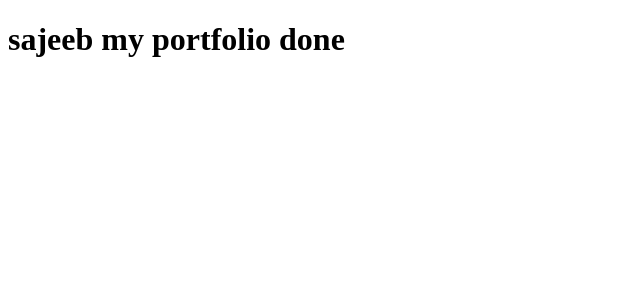
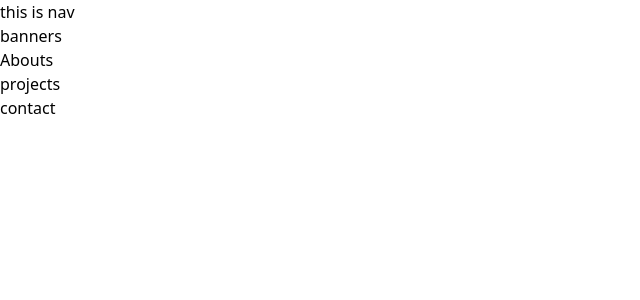
Before and after one commit to sajeeb5506/my-portfolio, a React (Create React App) app: page / in a window 1280 px wide. Shown: the top 300 px of the page, without its empty margins (0-640 px from the left). Built offline with nearby package versions, Linux system fonts and the light colour scheme.

Commit message:
monponents setup

```diff
--- a/package.json
+++ b/package.json
@@ -35,5 +35,8 @@
       "last 1 firefox version",
       "last 1 safari version"
     ]
+  },
+  "devDependencies": {
+    "tailwindcss": "^3.0.24"
   }
 }
--- a/src/App.js
+++ b/src/App.js
@@ -1,8 +1,20 @@
+import { Routes, Route} from "react-router-dom";
+import Home from "./components/Pages/Home/Home";
+import About from "./components/Pages/Home/About";
+import Projects from './components/Pages/Home/Projects';
+import Contact from './components/Pages/Home/Contact';
+import Navber from "./components/Pages/Home/Navber";
 
 function App() {
   return (
     <div className="">
-      <h1>sajeeb my portfolio done</h1>
+     <Navber/>
+        <Routes>
+        <Route path="/" element={<Home />} />
+        <Route path="about" element={<About />} />
+        <Route path="projects" element={<Projects />} />
+        <Route path="contact" element={<Contact />} />
+        </Routes>
     </div>
   );
 }
--- /dev/null
+++ b/src/components/Pages/Home/About.js
@@ -0,0 +1,11 @@
+import React from 'react';
+
+const About = () => {
+    return (
+        <div>
+            <h1>Abouts</h1>
+        </div>
+    );
+};
+
+export default About;
--- /dev/null
+++ b/src/components/Pages/Home/Banner.js
@@ -0,0 +1,11 @@
+import React from 'react';
+
+const Banner = () => {
+    return (
+        <div>
+            <h1>banners</h1>
+        </div>
+    );
+};
+
+export default Banner;
--- /dev/null
+++ b/src/components/Pages/Home/Contact.js
@@ -0,0 +1,11 @@
+import React from 'react';
+
+const Contact = () => {
+    return (
+        <div>
+            <h1>contact</h1>
+        </div>
+    );
+};
+
+export default Contact;
--- /dev/null
+++ b/src/components/Pages/Home/Home.js
@@ -0,0 +1,19 @@
+import React from 'react';
+import About from './About';
+import Banner from './Banner';
+import Contact from './Contact';
+import Projects from './Projects';
+
+const Home = () => {
+    return (
+        <div>
+            <Banner/>
+            <About></About>
+            <Projects></Projects>
+            <Contact></Contact>
+
+        </div>
+    );
+};
+
+export default Home;
--- /dev/null
+++ b/src/components/Pages/Home/Navber.js
@@ -0,0 +1,11 @@
+import React from 'react';
+
+const Navber = () => {
+    return (
+        <div>
+            <h1>this is nav</h1>
+        </div>
+    );
+};
+
+export default Navber;
--- /dev/null
+++ b/src/components/Pages/Home/Projects.js
@@ -0,0 +1,11 @@
+import React from 'react';
+
+const Projects = () => {
+    return (
+        <div>
+           <h1>projects</h1>
+        </div>
+    );
+};
+
+export default Projects;
--- a/src/index.css
+++ b/src/index.css
@@ -0,0 +1,3 @@
+@tailwind base;
+@tailwind components;
+@tailwind utilities;
--- /dev/null
+++ b/tailwind.config.js
@@ -0,0 +1,7 @@
+module.exports = {
+  content: ["./src/**/*.{html,js}"],
+  theme: {
+    extend: {},
+  },
+  plugins: [],
+}
```
Also changed, not shown: public/index.html (+1 -21 lines), 1 other file (tests, documents, lock files or other folders).
